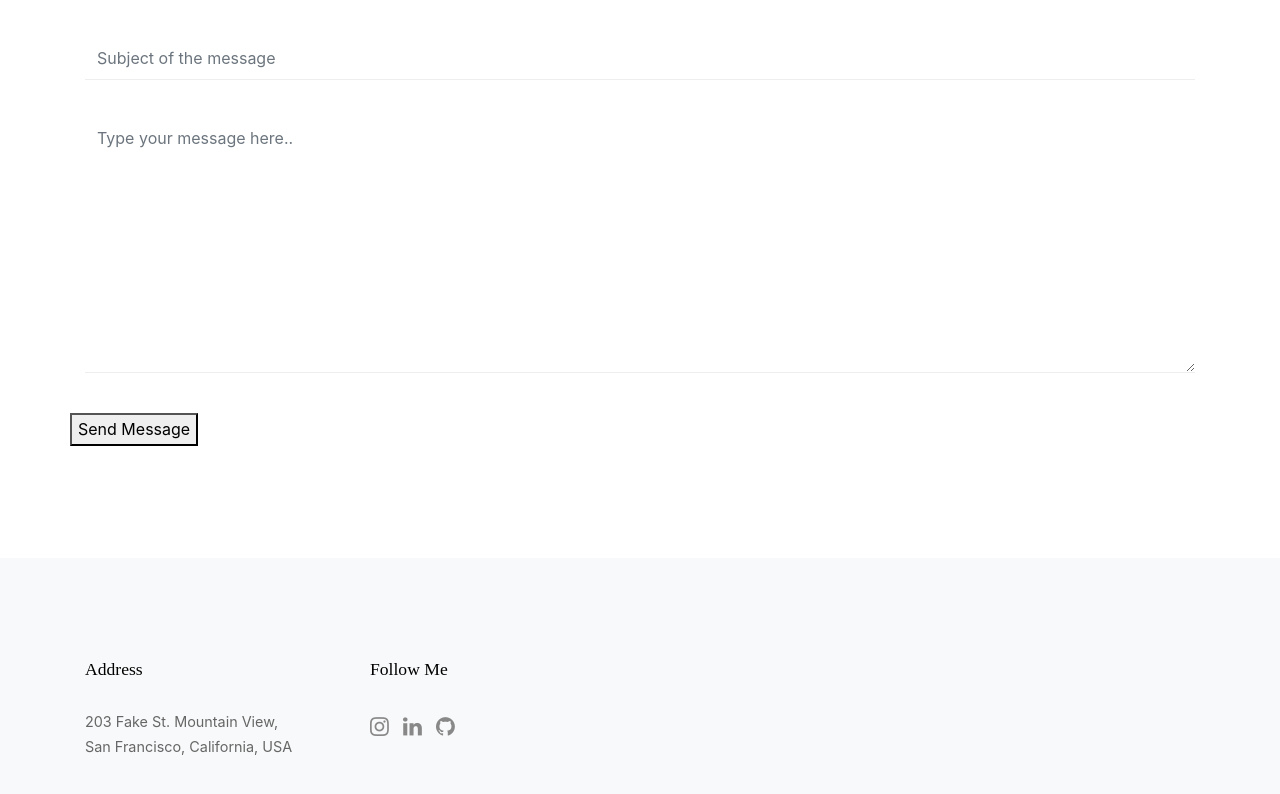
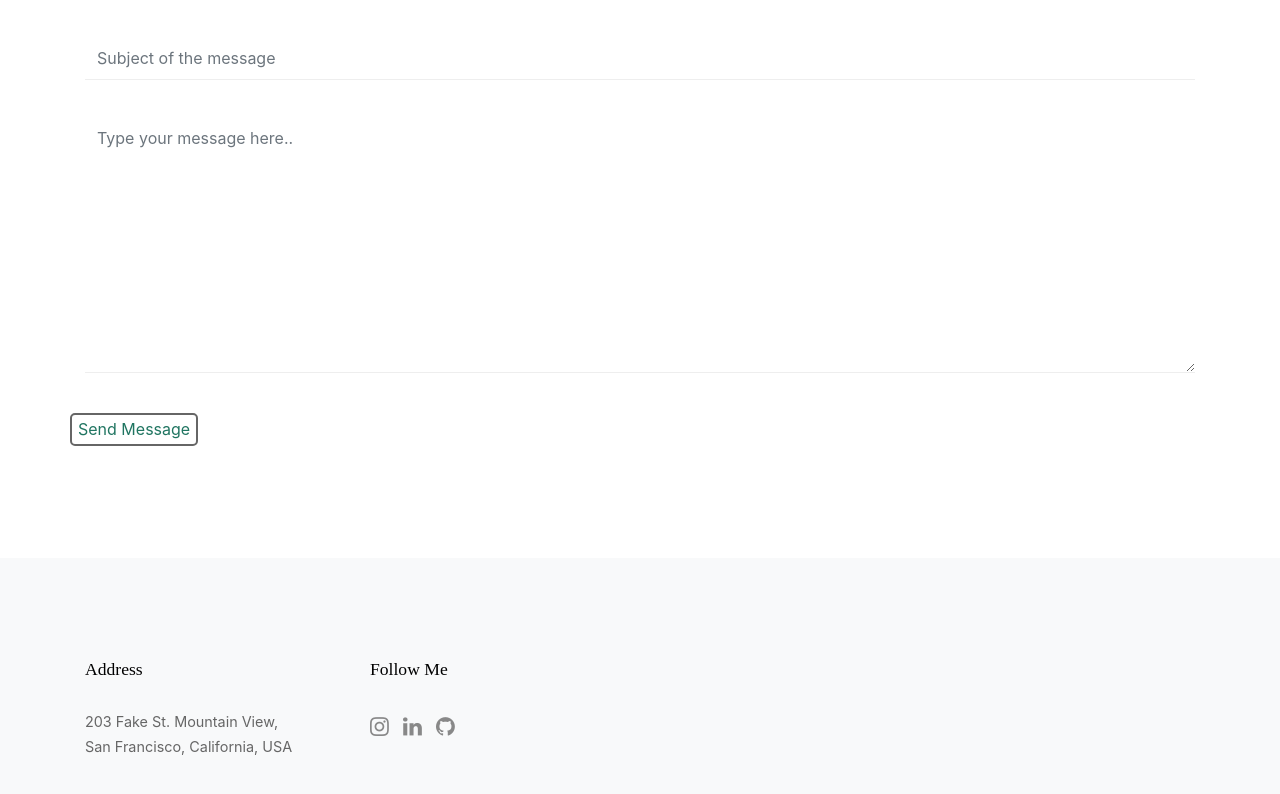
Before and after one commit to Muhd-Uwais/Portfolio, a plain HTML site: page index.html in a window 1280 px wide. Shown: the part 3756-4550 px from the top of the page. Drawn offline with nearby package versions, Linux system fonts and the light colour scheme; a small style sheet from the web is missing; files whose address does not match are found by name; a web font is replaced by a local one.

Commit message:
After modifying the submit button

```diff
--- a/index.html
+++ b/index.html
@@ -322,7 +322,7 @@
 					</div>
 
 					<div class="row">
-						<div class="text-center"><button type="submit" id="submit">Send Message</button></div>
+						<div class="text-center"><button type="submit" id="submit" style="border-radius: 5px; border: 2px solid #666666; background-color: white; color: #207561;">Send Message</button></div>
 
 					</div>
 				</form>
```
